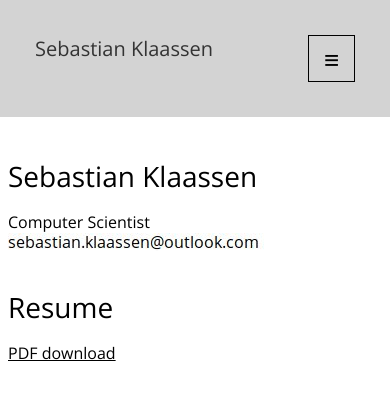
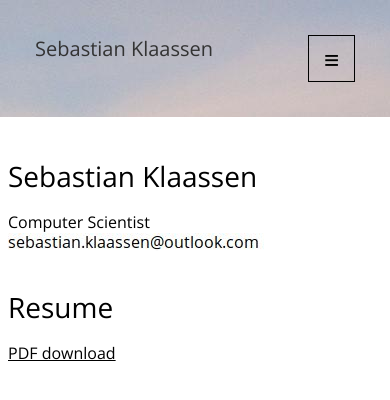
Before and after one commit to RcSepp/RcSepp.github.io, a plain HTML site: page content.html in a window 390 px wide. Drawn offline with nearby package versions, Linux system fonts and the light colour scheme; no server answers.

Commit message:
Add background image to #navTop and disable #navTop_withMenu

```diff
--- a/main.css
+++ b/main.css
@@ -32,7 +32,7 @@ a:hover, a:active {
 }
 
 #navTop {
-	background-color: lightgray;
+	background-image: url("images/home_background.jpg");
 
 	width: 30vw;
 	height: 100%;
@@ -47,7 +47,7 @@ a:hover, a:active {
 	position: relative;
 }
 #navTop_withMenu {
-	background-color: lightgray;
+	background-color: transparent;
 	z-index: 1;
 	display: none;
 
@@ -59,7 +59,7 @@ a:hover, a:active {
 }
 @media screen and (max-width: 960px) {
 	#navTop {
-		background-color: lightgray;
+		background-image: url("images/home_background.jpg");
 
 		width: 100vw;
 		height: 30vw;
```
